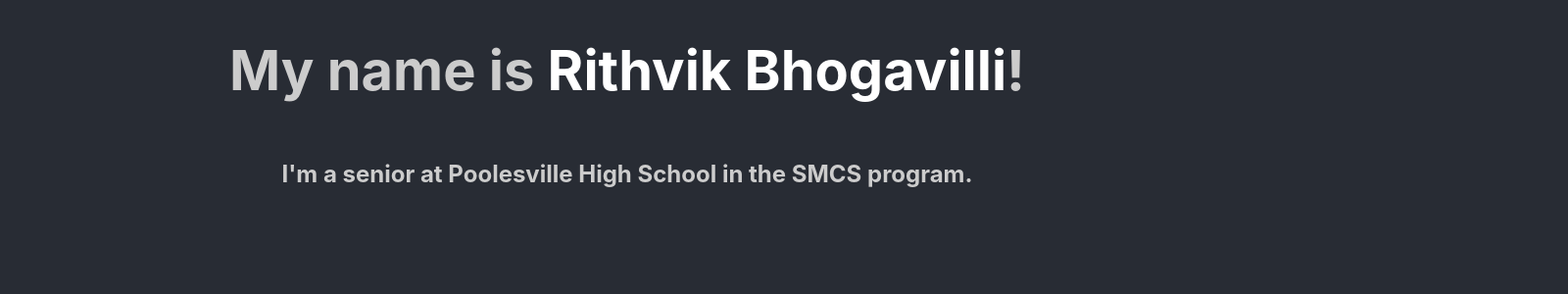
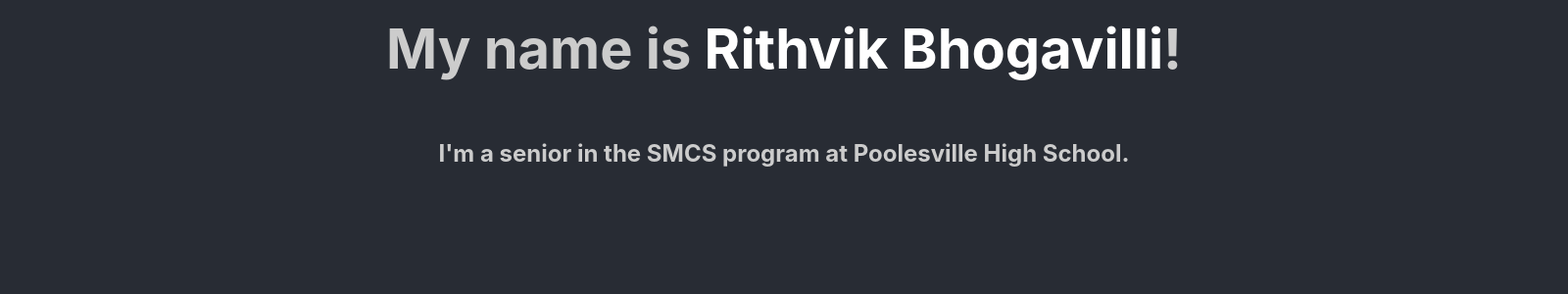
Before and after one commit to rbhog/rbhog.github.io, a React (Create React App) app: page / in a window 1280 px wide. Shown: the top 300 px of the page at 98% size, 1600 px wide, since content can reach past the window. Built offline with nearby package versions, Linux system fonts and the light colour scheme.

Commit message:
nvm i have so much to learn

```diff
--- a/src/App.js
+++ b/src/App.js
@@ -2,9 +2,11 @@
 
 function App() {
   return (
-    <div class="intro">
-    <h1>My name is <div class="name">Rithvik Bhogavilli</div>!</h1>
-    <h2>I'm a senior at Poolesville High School in the SMCS program.</h2>
+    <div class="wrapper flex">
+      <div class="intro flex">
+        <h1>My name is <div class="name">Rithvik Bhogavilli</div>!</h1>
+        <h2>I'm a senior in the SMCS program at Poolesville High School.</h2>
+      </div>
     </div>
   );
 }
--- a/src/App.scss
+++ b/src/App.scss
@@ -3,16 +3,17 @@
 $name-color: #fff;
 
 body {
+    font-family: -apple-system, BlinkMacSystemFont, 'Segoe UI', 'Roboto', 'Oxygen', 'Ubuntu', 'Cantarell', 'Fira Sans', 'Droid Sans', 'Helvetica Neue', sans-serif;
+
     background-color: #{$bg-color};
     color:#{$font-color};
-    margin: 0;
-    width: 100%;
+
+    margin: auto;
+    width: 100rem;
+    height: 100vh;
     display: flex;
 	flex-direction: column;
 	align-items: center;
-    font-family: -apple-system, BlinkMacSystemFont, 'Segoe UI', 'Roboto', 'Oxygen',
-    'Ubuntu', 'Cantarell', 'Fira Sans', 'Droid Sans', 'Helvetica Neue',
-    sans-serif;
 }
 
 .intro .name {
@@ -21,11 +22,8 @@
 }
 
 .intro {
-    align-items: center;
-    justify-content: center;
+    width: 100%;
     margin: auto;
-    display: flex;
-    flex-direction: column;
 }
 
 .intro h1 {
@@ -35,3 +33,17 @@
 .intro h2 {
     font-size: 1.5rem;
 }
+
+.wrapper {
+    width: 100%;
+    max-width: 96rem;
+    height: 80%;
+}
+
+.flex {
+    display: flex;
+	flex-direction: column;
+    justify-content: center;
+    align-items: center;
+    flex-wrap: nowrap;
+}
```
Also changed, not shown: 1 other file (tests, documents, lock files or other folders).
